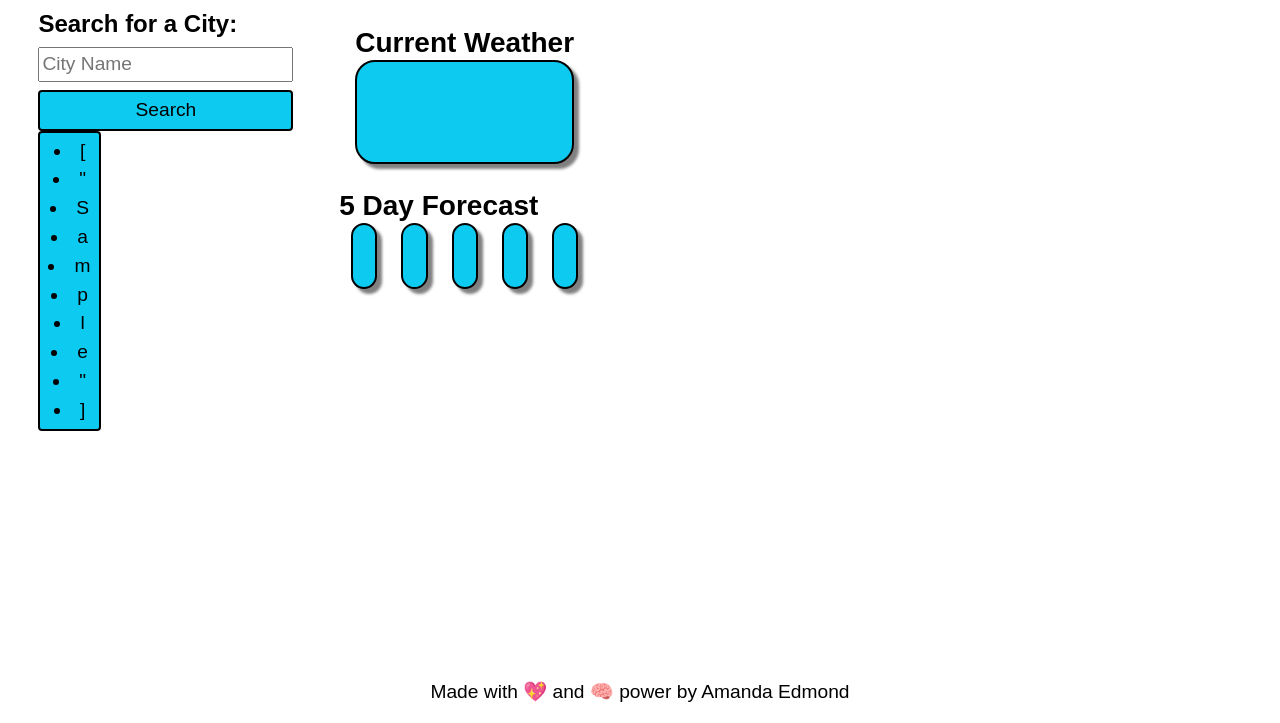
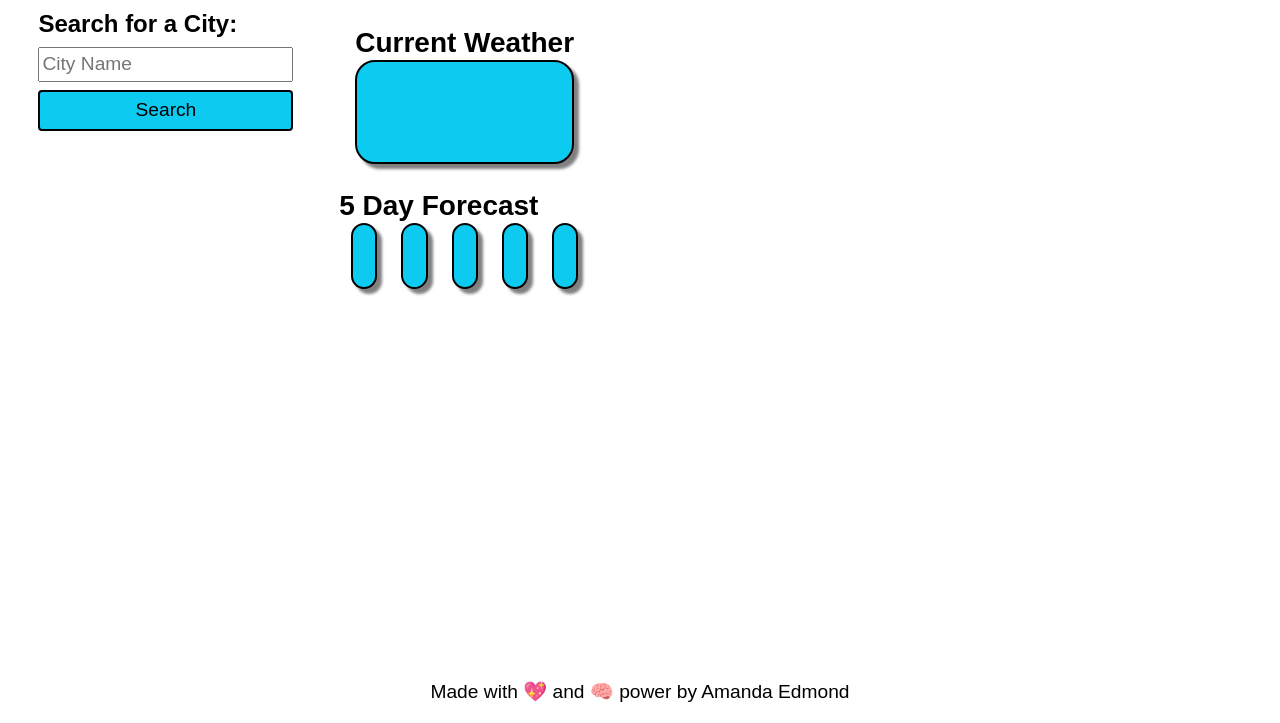
Before and after one commit to AmyEdmond/Weather-Dashboard, a plain HTML site: page index.html in a window 1280 px wide. Both pictures are taken after typing "Sample" into the empty fields and a click on the button "Search". Shown: the part 77-800 px from the top of the page. Drawn offline with nearby package versions, Linux system fonts and the light colour scheme; no server answers.

Commit message:
debug js

```diff
--- a/index.html
+++ b/index.html
@@ -25,9 +25,7 @@
                 <input type= "text" name="cityName" class="form-input" id="citySearch" placeholder="City Name" />
                 <button class="btn btn-info btn-sm searchSubmit" type="button" id="searchSubmit">Search</button>
               </div>
-              <div class="cityList">
-                <button id="cityList" class="btn btn-info btn-sm" type="button"></button>
-              </div>
+              <div class="cityList"></div>
         </div>
           <div>
             <div class="p-3 mb-2" id="currentWeather">
--- a/script.js
+++ b/script.js
@@ -22,7 +22,7 @@ var formSubmitHandler = function (event) {
   citySearchEl.value = "";
   if (cityName) {
     search.push(cityName)
-    saveSearch(search);
+    saveSearch(cityName);
     getCoordinates(cityName);
 
     errorMesEl.innerHTML = "";
@@ -33,17 +33,17 @@ var formSubmitHandler = function (event) {
 };
 
 var saveSearch = function (cityName) {
-  localStorage.setItem("city", JSON.stringify(cityName));
-  loadSearch();
+   localStorage.setItem("city", JSON.stringify(cityName));
+    loadSearch();
+
 };
 
 
-var loadSearch = function () {
-  var search = window.localStorage.getItem("city") || [];
-      for (var i = 0; i < search.length; i++) {
-      var li = document.createElement("li");
-      li.textContent = search[i]
-      cityListEl.appendChild(li);
+var loadSearch = function() {
+  for (var i = 0; i < citySearchEl.length; i++) {
+     var saveCity = document.createElement("button");
+      saveCity.textContent = citySearchEl[i]
+      cityListEl.appendChild(saveCity);
     }
 
 };
@@ -153,4 +153,4 @@ var forecastWeather = function (data) {
 
 
 searchSubmitEl.addEventListener("click", formSubmitHandler);
-cityListEl.addEventListener("click", savedSearchHandler)
+citySearchEl.addEventListener("click", savedSearchHandler)
```
